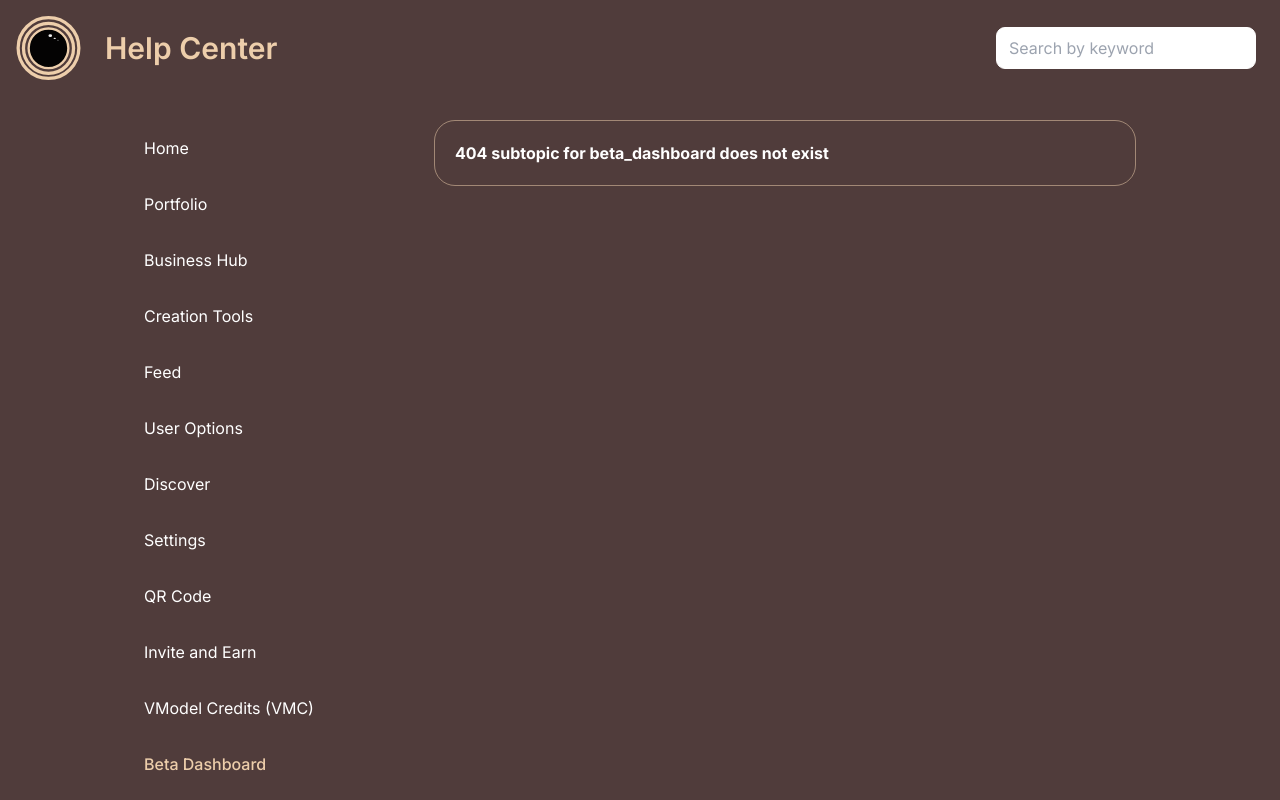
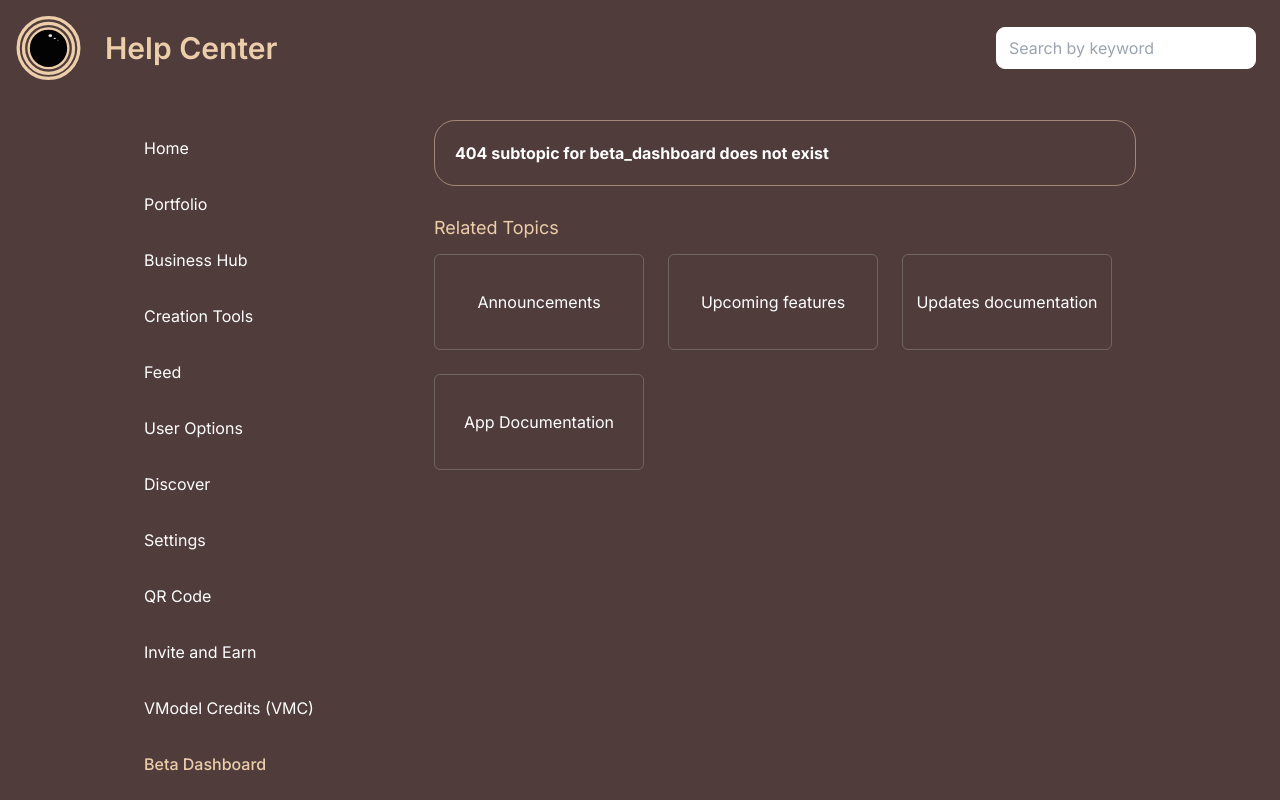
Before and after one commit to shinorspellz/VModelHelpCentre, a Next.js app: page /beta_dashboard/announcements in a window 1280 px wide. Shown: the top 800 px of the page. Built offline with nearby package versions, Linux system fonts and the light colour scheme.

Commit message:
Add related topics section to page.jsx

```diff
--- a/app/[slug]/[subslug]/page.jsx
+++ b/app/[slug]/[subslug]/page.jsx
@@ -2,11 +2,12 @@
 import { egHTML, subTopicContent, subTopics } from "@/data";
 import React from "react";
 import "./styles.css";
+import Link from "next/link";
 
 const page = ({ params }) => {
   let contentHTML;
+  const { slug, subslug } = params;
   try {
-    const { slug, subslug } = params;
     contentHTML = subTopicContent[slug][subslug];
   } catch (e) {
     contentHTML = `<article>
@@ -20,8 +21,30 @@ const page = ({ params }) => {
 
   // console.log(contentHTML);
   return (
-    <div className="faq">
-      <div dangerouslySetInnerHTML={{ __html: contentHTML || egHTML }} />
+    <div>
+      <div className="faq">
+        <div dangerouslySetInnerHTML={{ __html: contentHTML || egHTML }} />
+      </div>
+      <div className="mt-7">
+        <h3 className="text-lg mb-3 text-[#edceab]">Related Topics</h3>
+        <div className="flex flex-wrap">
+          {subTopics[slug].map((topic, index) => {
+            return (
+              <Link
+                href={"/" + slug + "/" + topic.link}
+                className="w-1/2 md:w-1/3 lg:w-1/3"
+                key={index}
+              >
+                <div
+                  className={`h-24 border mr-6 mb-6 border-[#a1a1a165] gap-5 flex flex-col justify-center items-center text-center p-2 rounded-md cursor-pointer hover:bg-[#a1a1a165]`}
+                >
+                  <span>{topic.name}</span>
+                </div>
+              </Link>
+            );
+          })}
+        </div>
+      </div>
     </div>
   );
 };
```
